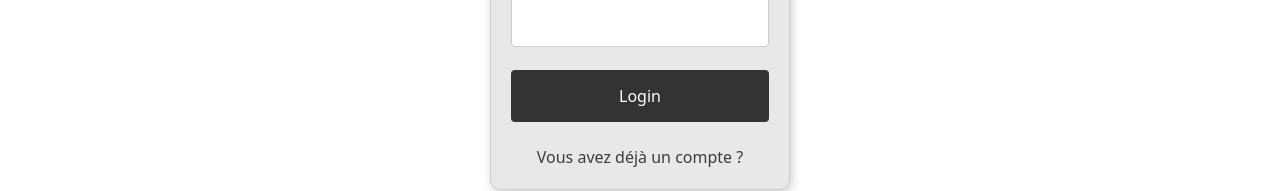
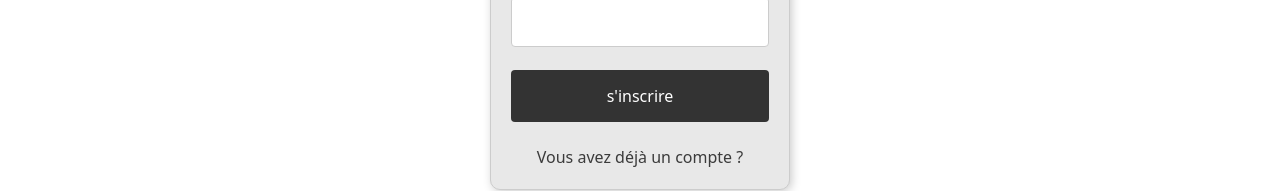
Before and after one commit to H3Airness/projetB3, a React (Vite) app in the folder code/airneis/: page /inscription in a window 1280 px wide. Shown: the part 603-794 px from the top of the page. Built offline with nearby package versions, Linux system fonts and the light colour scheme.

Commit message:
ptiteUpdateBouton

```diff
--- a/code/airneis/src/composants/Footer.jsx
+++ b/code/airneis/src/composants/Footer.jsx
@@ -5,7 +5,7 @@ import { NavLink } from "react-router-dom"
 function Footer() {
     return (
         <div className="nav-bg-footer">
-            <footer className="navbar navbar-expand navbar-dark Footer">
+            <footer className="navbar navbar-expand navbar-dark Footer mt-3">
                 <ul className="navbar-nav ">
                     <li className="nav-item footer ">
                         <NavLink to="/CGU" className={({isActive}) => {
--- a/code/airneis/src/composants/front/Inscription.jsx
+++ b/code/airneis/src/composants/front/Inscription.jsx
@@ -40,7 +40,7 @@ function Inscription() {
     </div>
 
   <div className='Min-heightConteiner'>
-    <div className="login-card mb-3">
+    <div className="login-card">
       <div className="card-header">
         <div className="log">Inscription</div>
       </div>
@@ -63,7 +63,7 @@ function Inscription() {
           <input required="" name="password2" id="password2" type="password" />
         </div>
         <div className="form-group">
-          <input value="Login" type="submit" />
+          <input value="s'inscrire" type="submit" />
         </div>
         <div className="text-center">
         <NavLink className="compteNav" to="/connexion">Vous avez déjà un compte ?</NavLink>
```
